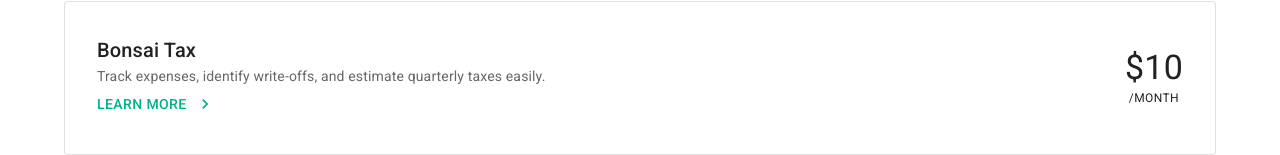
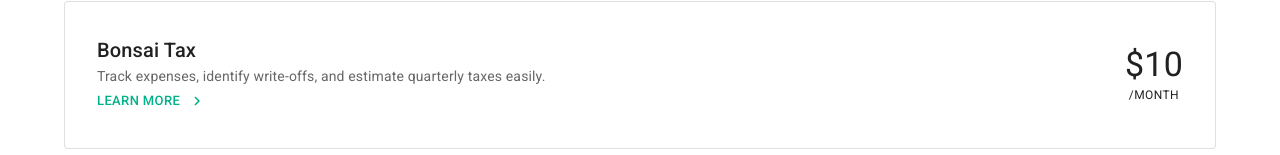
Before and after one commit to fof3096/MUI-practice, a React (Vite) app: page /Pricing in a window 1280 px wide. Shown: the part 1314-1469 px from the top of the page. Built offline with nearby package versions, Linux system fonts and the light colour scheme.

Commit message:
"add-ons" button size

```diff
--- a/src/pages/Bonsai.jsx
+++ b/src/pages/Bonsai.jsx
@@ -218,7 +218,7 @@
             <Box flexGrow={1}>
               <Typography variant="h6">Bonsai Tax</Typography>
               <Typography color="textSecondary" variant="body2">Track expenses, identify write-offs, and estimate quarterly taxes easily.</Typography>
-              <Button  endIcon={<ChevronRightIcon />} sx={{ px: 0 }}>LEARN MORE</Button>
+              <Button size="small" endIcon={<ChevronRightIcon />} sx={{ px: 0 }}>LEARN MORE</Button>
             </Box>
             <Box display={"flex"} flexDirection={"column"} alignItems={"center"}>
               <Typography variant="h4">$10</Typography>
```
